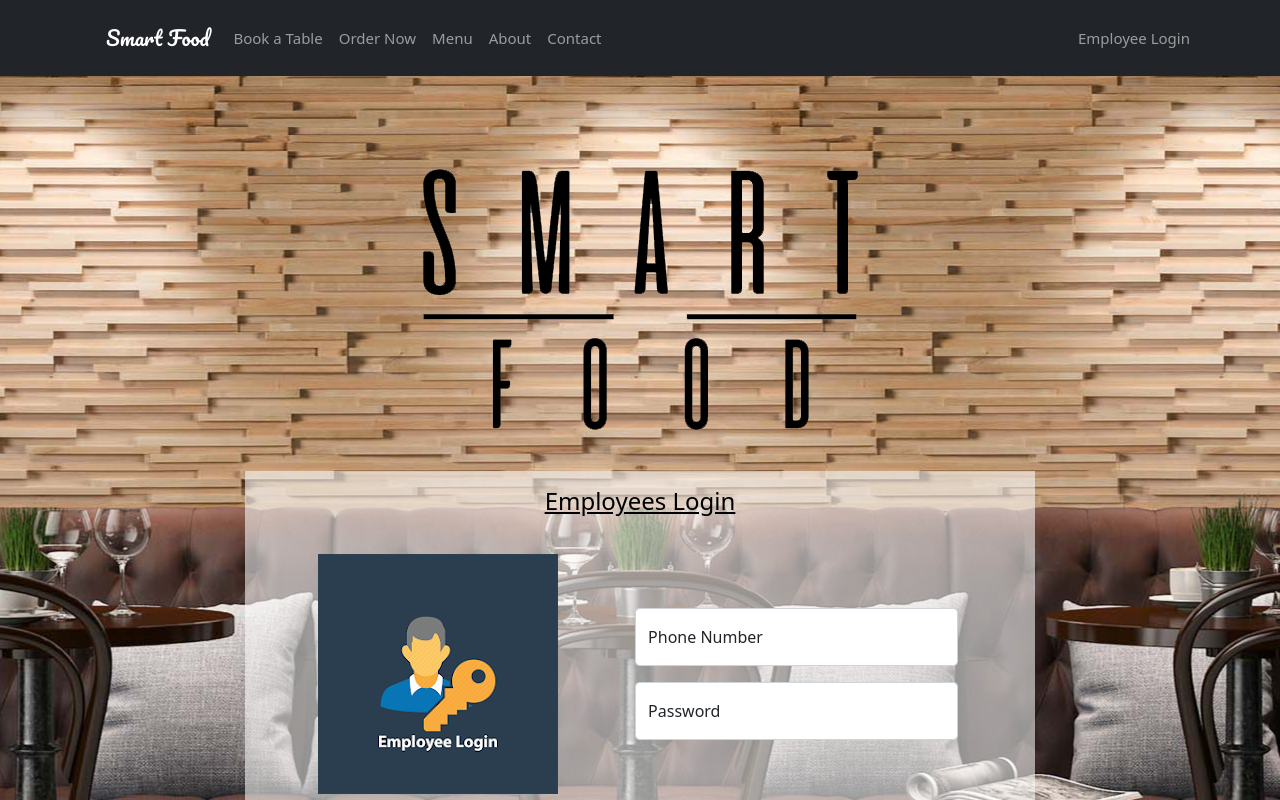
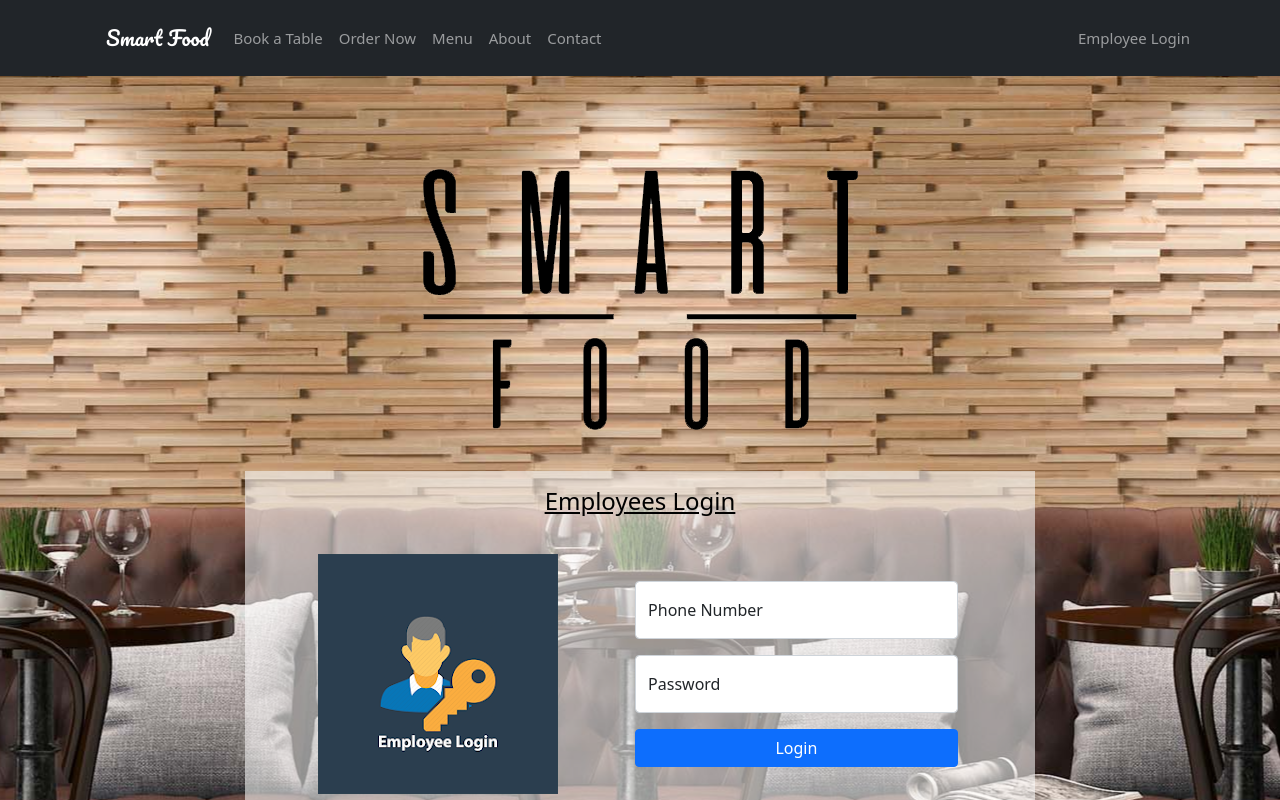
Before and after one commit to shaisiso/SmartFood-Client, a React (Create React App) app: page /login in a window 1280 px wide. Shown: the top 800 px of the page. Built offline with nearby package versions, Linux system fonts and the light colour scheme; a web font is replaced by a local one.

Commit message:
Add login button to EmployeeLogin

```diff
--- a/src/pages/EmployeeLogin.js
+++ b/src/pages/EmployeeLogin.js
@@ -12,14 +12,14 @@ const EmployeeLogin = props => {
             <div className="section-title">
                 <h4 style={{ color: "black" }}><u>Employees Login</u></h4>
             </div>
-            <div className="row d-flex align-items-center mb-4 mx-auto text-center" >
+            <div className="row d-flex align-items-center mb-3 mx-auto text-center" >
                 <div className="col col-5 d-none d-lg-block me-4 ">
                     <img className="img-fluid" src={EmployeeImg} alt="Employees Login" />
                 </div>
                 <div className="col col-lg-6 col-md-8 col-sm-10 col-12 mx-auto ">
                     <div className="row ">
                         <Form onSubmit={onSubmit}  >
-                            <div className=" ">
+                            <div >
                                 <FloatingLabel label="Phone Number" >
                                     <input type="tel" className="form-control" placeholder="Phone Number" required
                                     />
@@ -32,6 +32,9 @@ const EmployeeLogin = props => {
                                     />
                                 </FloatingLabel>
                             </div>
+                            <div className="row mt-3 mx-auto">
+                                <input type="submit" className="btn btn-primary" value="Login" />
+                            </div>
                         </Form>
                     </div>
                 </div>
```
